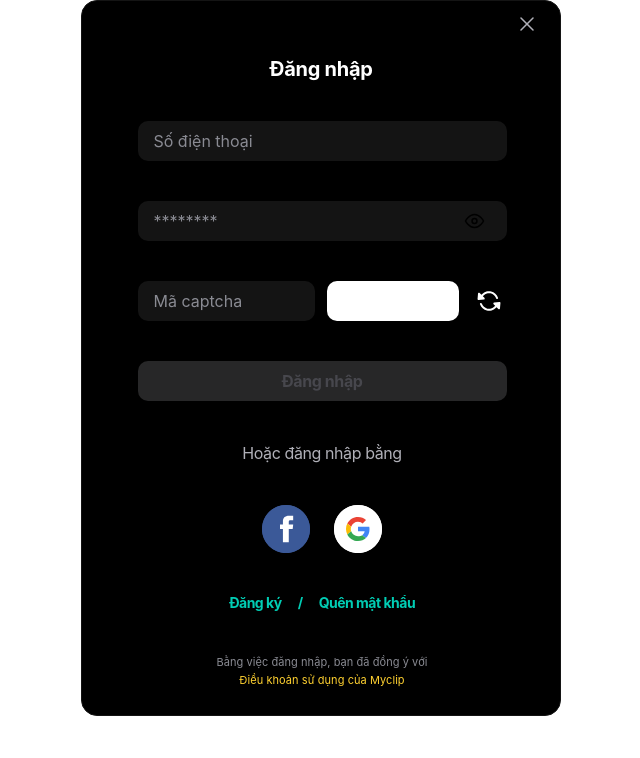
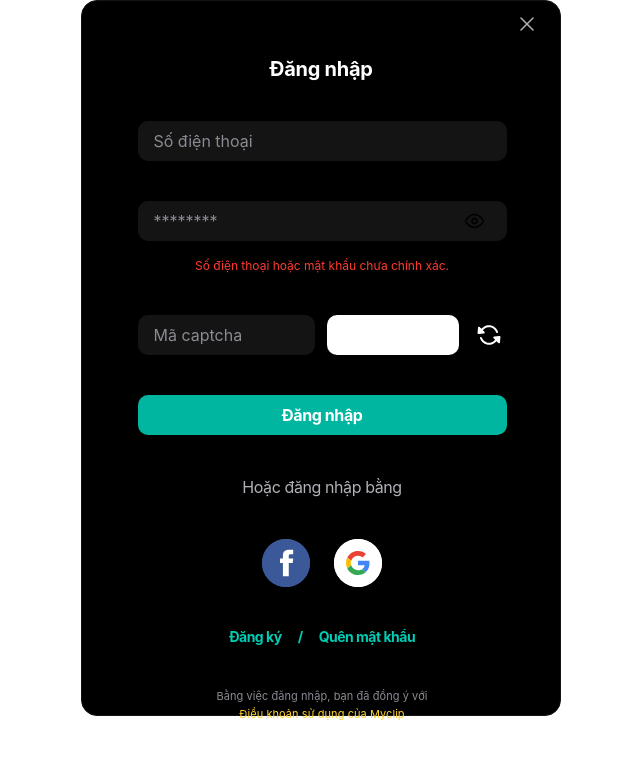
Before and after one commit to LinhBM/my-clip, a React (Create React App) app: page / in a window 1280 px wide. Shown: the top 758 px of the page, without its empty margins (319-959 px from the left). Built offline with nearby package versions, Linux system fonts and the light colour scheme.

Commit message:
xong khung 3

```diff
--- a/src/Login/Login.js
+++ b/src/Login/Login.js
@@ -2,7 +2,7 @@ import Svg from "./Svg";
 
 function Login() {
   return (
-    <div className="font-sans relative w-[480px] h-[716px] bg-[#000000] border border-solid border-[#141414] rounded-2xl mx-auto top-0 right-0 bottom-0 left-0">
+    <div className="font-inter relative w-[480px] h-[716px] bg-[#000000] border border-solid border-[#141414] rounded-2xl mx-auto top-0 right-0 bottom-0 left-0">
       <div className="absolute w-6 h-6 top-4 right-4">
         <Svg.Close />
       </div>
@@ -26,6 +26,9 @@ function Login() {
               <Svg.ShowPass />
             </div>
           </div>
+          <p className="text-[#FF3B30] font-normal text-xs leading-[18px] text-center -mt-6">
+            Số điện thoại hoặc mật khẩu chưa chính xác.
+          </p>
           <div className="flex w-full gap-3">
             <input
               className="w-[177px] px-4 py-[9.5px] h-10 rounded-[10px] bg-[#141414] placeholder-[#8A8B93] text-[#8A8B93] text-base font-normal outline-none"
@@ -36,9 +39,15 @@ function Login() {
               <Svg.Reset />
             </div>
           </div>
+          {/* <button
+            type="submit"
+            className="bg-[#272728] text-[#47474D] w-full h-10 rounded-[10px] text-base font-bold tracking-[-0.408px]"
+          >
+            Đăng nhập
+          </button> */}
           <button
             type="submit"
-            className="bg-[#272728] text-[#47474D] w-full h-10 rounded-[10px] text-base font-bold tracking-[-0.408px]"
+            className="bg-[#00B6A0] text-[#ffffff] w-full h-10 rounded-[10px] text-base font-bold tracking-[-0.408px]"
           >
             Đăng nhập
           </button>
--- a/src/index.css
+++ b/src/index.css
@@ -15,7 +15,3 @@ code {
   font-family: source-code-pro, Menlo, Monaco, Consolas, "Courier New",
     monospace;
 }
-
-.font-inter {
-  font-family: "Inter", sans-serif;
-}
--- a/tailwind.config.js
+++ b/tailwind.config.js
@@ -7,7 +7,7 @@ module.exports = {
   theme: {
     extend: {
       fontFamily: {
-        sans: ["Inter", "sans-serif"],
+        inter: ["Inter", "sans-serif"],
       },
     },
   },
```
